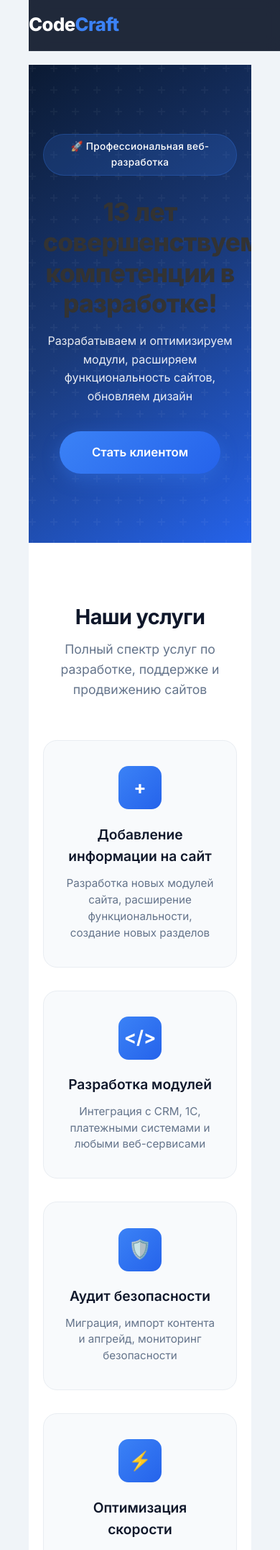
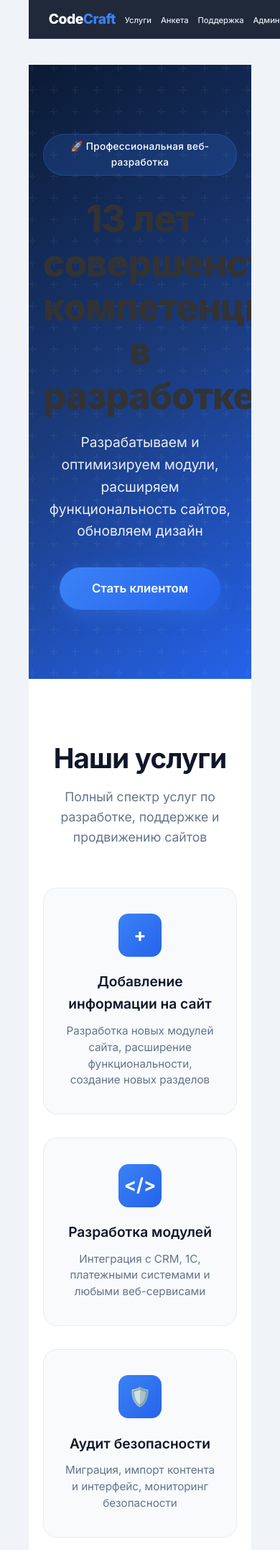
Before and after one commit to notyabl/webback-8, a PHP site: page /index.php in a window 390 px wide. Shown: the top 2153 px of the page at 72% size. Run offline with PHP 8.4, Linux system fonts and the light colour scheme; data comes from the database, SQL or seed files in the repository.

Commit message:
Обновлен дизайн

```diff
--- a/theme/form.tpl.php
+++ b/theme/form.tpl.php
@@ -32,7 +32,7 @@
       padding: 0 20px;
     }
 
-    /* ========== NAVIGATION ========== */
+    /* ========== NAVIGATION (ИСПРАВЛЕННАЯ) ========== */
     .navbar {
       background: rgba(15, 23, 42, 0.92);
       backdrop-filter: blur(12px);
@@ -45,8 +45,10 @@
 
     .nav-inner {
       display: flex;
-      justify-content: space-between;
+      flex-wrap: wrap;
+      justify-content: center;
       align-items: center;
+      gap: 1rem 2rem;
       padding: 0.9rem 0;
     }
 
@@ -55,6 +57,7 @@
       font-weight: 800;
       color: #fff;
       letter-spacing: -0.5px;
+      white-space: nowrap;
     }
 
     .logo span {
@@ -63,8 +66,12 @@
 
     .nav-links {
       display: flex;
-      gap: 2.2rem;
+      flex-wrap: wrap;
+      gap: 2rem;
       list-style: none;
+      margin: 0;
+      padding: 0;
+      align-items: center;
     }
 
     .nav-links a {
@@ -73,6 +80,7 @@
       font-size: 0.95rem;
       transition: color 0.25s;
       position: relative;
+      white-space: nowrap;
     }
 
     .nav-links a::after {
@@ -92,6 +100,35 @@
 
     .nav-links a:hover::after {
       width: 100%;
+    }
+
+    /* ===== АДАПТИВНОСТЬ НАВИГАЦИИ ===== */
+    @media (max-width: 768px) {
+      .nav-inner {
+        gap: 0.8rem;
+        padding: 0.7rem 0;
+      }
+      .logo {
+        font-size: 1.4rem;
+      }
+      .nav-links {
+        gap: 1.2rem;
+      }
+      .nav-links a {
+        font-size: 0.85rem;
+      }
+    }
+
+    @media (max-width: 480px) {
+      .nav-links {
+        gap: 0.8rem;
+      }
+      .nav-links a {
+        font-size: 0.7rem;
+      }
+      .logo {
+        font-size: 1.2rem;
+      }
     }
 
     /* ========== HERO ========== */
@@ -477,39 +514,6 @@
       font-size: 0.9rem;
       margin-bottom: 0.3rem;
     }
-
-    /* ========== RESPONSIVE ========== */
-    @media (max-width: 768px) {
-      .hero h1 {
-        font-size: 2.2rem;
-      }
-      .hero p {
-        font-size: 1rem;
-      }
-      .nav-links {
-        gap: 1.2rem;
-      }
-      .form-card {
-        padding: 2rem 1.5rem;
-      }
-      .section-title h2 {
-        font-size: 1.8rem;
-      }
-      .services-grid,
-      .features-grid {
-        grid-template-columns: 1fr 1fr;
-      }
-    }
-
-    @media (max-width: 480px) {
-      .services-grid,
-      .features-grid {
-        grid-template-columns: 1fr;
-      }
-      .nav-links {
-        display: none; /* упрощённо – можно добавить бургер, но для краткости оставлю */
-      }
-    }
   </style>
 </head>
 <body>
@@ -558,7 +562,7 @@
       <div class="service-card">
         <div class="service-icon">🛡️</div>
         <h3>Аудит безопасности</h3>
-        <p>Миграция, импорт контента и апгрейд, мониторинг безопасности</p>
+        <p>Миграция, импорт контента и интерфейс, мониторинг безопасности</p>
       </div>
       <div class="service-card">
         <div class="service-icon">⚡</div>
```
